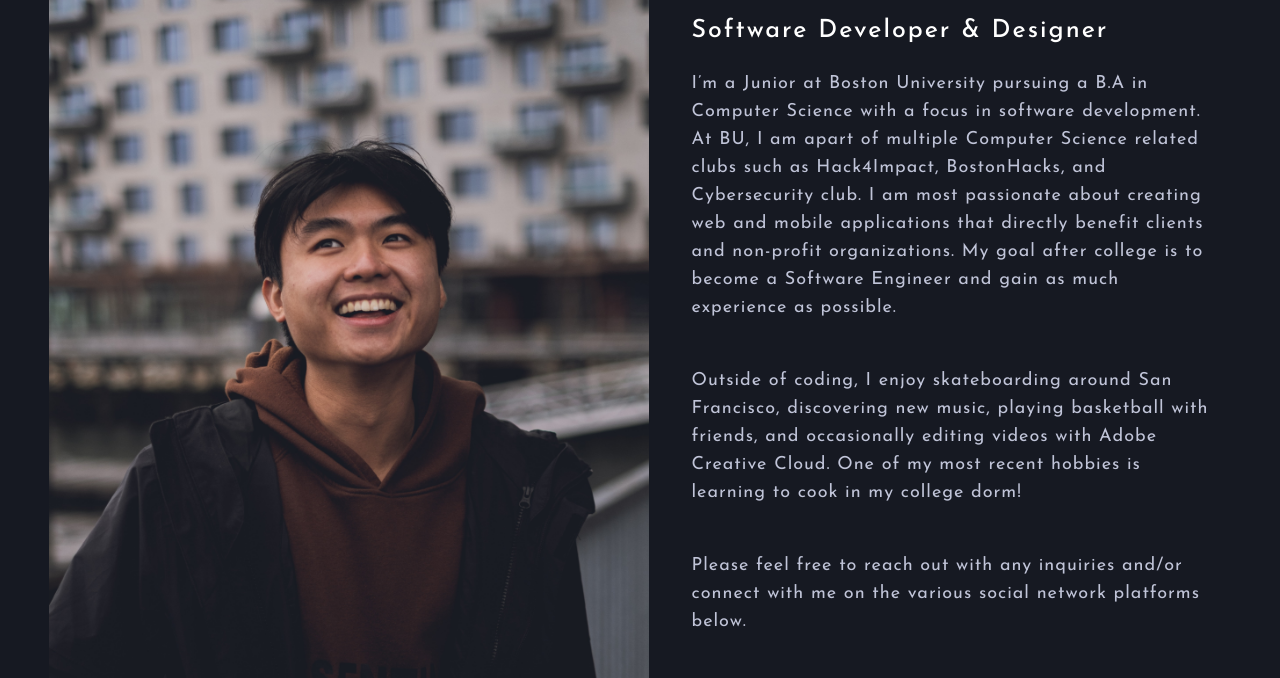
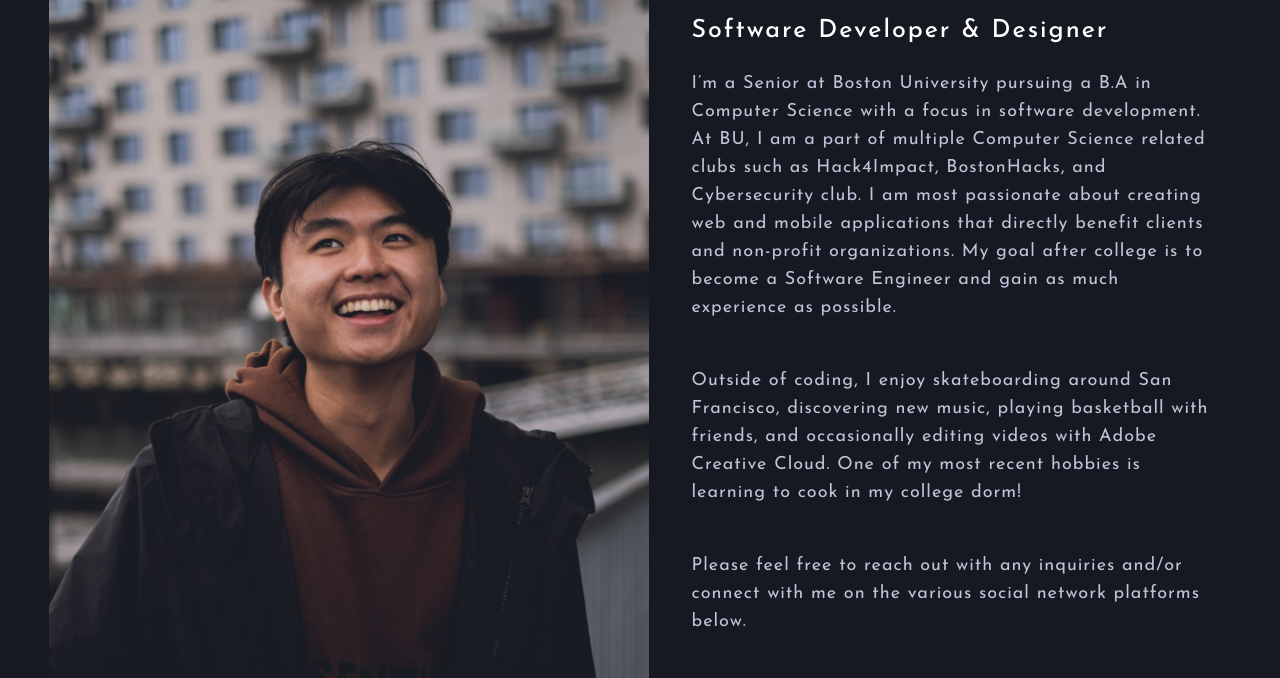
Before and after one commit to christiantmark/ctmportfolio, a plain HTML site: page aboutme.html in a window 1280 px wide. Shown: the part 40-718 px from the top of the page. Drawn offline with nearby package versions, Linux system fonts and the light colour scheme.

Commit message:
updated aboutme description

```diff
--- a/aboutme.html
+++ b/aboutme.html
@@ -56,7 +56,7 @@
                 <!-- <h1>About Me</h1> -->
                 <h1>-----------</h1>
                 <h5>Software Developer & Designer</h5>
-                <p>I’m a Junior at Boston University pursuing a B.A in Computer Science with a focus in software development. At BU, I am apart of multiple Computer Science related clubs such as Hack4Impact, BostonHacks, and Cybersecurity club. I am most passionate about creating web and mobile applications that directly benefit clients and non-profit organizations. My goal after college is to become a Software Engineer and gain as much experience as possible.</p>
+                <p>I’m a Senior at Boston University pursuing a B.A in Computer Science with a focus in software development. At BU, I am a part of multiple Computer Science related clubs such as Hack4Impact, BostonHacks, and Cybersecurity club. I am most passionate about creating web and mobile applications that directly benefit clients and non-profit organizations. My goal after college is to become a Software Engineer and gain as much experience as possible.</p>
                 <p>Outside of coding, I enjoy skateboarding around San Francisco, discovering new music, playing basketball with friends, and occasionally editing videos with Adobe Creative Cloud. One of my most recent hobbies is learning to cook in my college dorm! </p>
                 <p>Please feel free to reach out with any inquiries and/or connect with me on the various social network platforms below.</p>
                 <a href="mailto:ctmark@bu.edu"><button class="button">Let's Chat!</button></a>
```
